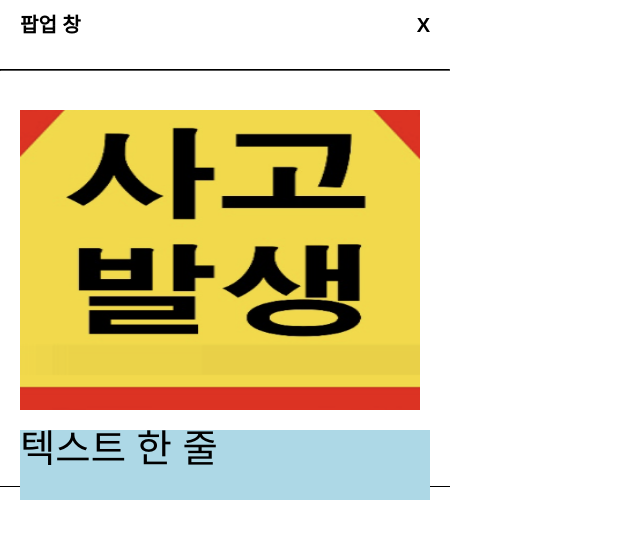
After one commit to yenua/Control-Center, a Flask app: template web/templates/view.html in a window 1280 px wide. The commit adds this page. Shown: the top 539 px of the page, without its empty margins (0-640 px from the left). Run offline with Flask 3, Linux system fonts and the light colour scheme; the template is opened without the code that fills it, so the values that code supplies are empty.

Commit message:
html finish

```diff
--- a/web/templates/test.css
+++ b/web/templates/test.css
@@ -77,32 +77,53 @@ body {
     cursor: pointer;
     background-color: transparent; /* 배경을 투명하게 설정 */
 }
+
 /* 팝업 창 스타일 */
-.popup {
-    position: fixed;
-    top: 50%;
-    left: 50%;
-    transform: translate(-50%, -50%);
-    width: 500px;
-    height: 600px;
-    border: 1px solid #ccc;
-    background-color: #fff;
-    z-index: 9999;
-    display: none;
+.view-body {
+    margin: 0;
+    padding: 0;
 }
-.popup-header {
+
+.popup-container {
+    width: 450px;
+    height: 486px;
+    background-color: white;
+    border-bottom: 1px solid black;
+    position: relative;
+}
+
+.navigation-bar {
+    height: 50px;
+    background-color: #FFF;
+    color: #000;
+    font-weight: bold;
     display: flex;
+    align-items: center;
     justify-content: space-between;
-    align-items: center;
-    padding: 10px;
-    background-color: #f0f0f0;
+    padding: 0 20px;
 }
-.popup-title {
-    font-weight: bold;
+
+.title {
+    font-size: 20px;
 }
-.popup-close {
+
+.close-button {
     cursor: pointer;
+    font-size: 20px;
 }
-.popup-content {
+
+.content {
     padding: 20px;
 }
+
+.image {
+    width: 400px;
+    height: 300px;
+    background-color: lightgray;
+    margin-bottom: 20px;
+}
+
+.text {
+    height: 70px;
+    background-color: lightblue;
+}
--- a/web/templates/test2.html
+++ b/web/templates/test2.html
@@ -28,7 +28,7 @@
 
     <!-- 배경 이미지 -->
     <div class="background-image">
-        <button id="pin1" class="pin-button" onclick="openViewPage(1)"style="top: 26%; left: 20%; display:none;"></button>
+        <button id="pin1" class="pin-button" onclick="openViewPage(1)" style="top: 26%; left: 20%; display:none;"></button>
         <button id="pin2" class="pin-button" onclick="openViewPage(2)"></button>
         <button id="pin3" class="pin-button" onclick="openViewPage(3)"></button>
         <button id="pin4" class="pin-button" onclick="openViewPage(4)"></button>
--- /dev/null
+++ b/web/templates/view.html
@@ -0,0 +1,33 @@
+<!DOCTYPE html>
+<html>
+<head>
+    <title>CCTV Viewer</title>
+    <link rel="stylesheet" href="test.css">
+</head>
+<body class="view-body">
+    <div class="popup-container">
+        <div class="navigation-bar">
+            <div class="title">팝업 창</div>
+            <div class="close-button" onclick="window.close()">X</div>
+        </div>
+        <hr style="border-color: black;">
+        <div class="content">
+            <div class="image"><img src=accident.png style="width: 400px; height: 300px;"></div>
+            <div class="text">텍스트 한 줄</div>
+        </div>
+    </div>
+
+    <script>
+        // 10초마다 페이지를 새로고침하는 함수
+        function refreshPage() {
+            location.reload(true); // true를 전달하여 캐시를 무시하고 서버에서 새로운 데이터를 가져옴
+        }
+
+        // 페이지 로드 후 시작
+        window.onload = function() {
+            // 10초마다 페이지 새로고침
+            setInterval(refreshPage, 10000); // 10초(10000ms) 간격으로 호출
+        };
+    </script>
+</body>
+</html>
```
Also changed, not shown: web/templates/index2.html (+3 -16 lines), web/templates/test.js (+9 -20 lines), web/templates/accident.png (added).
